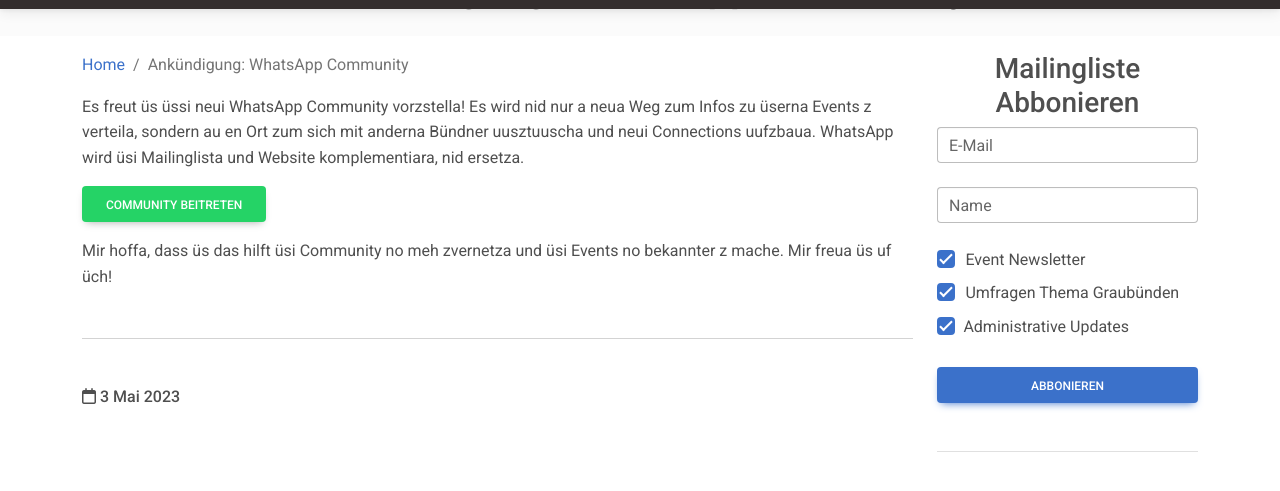
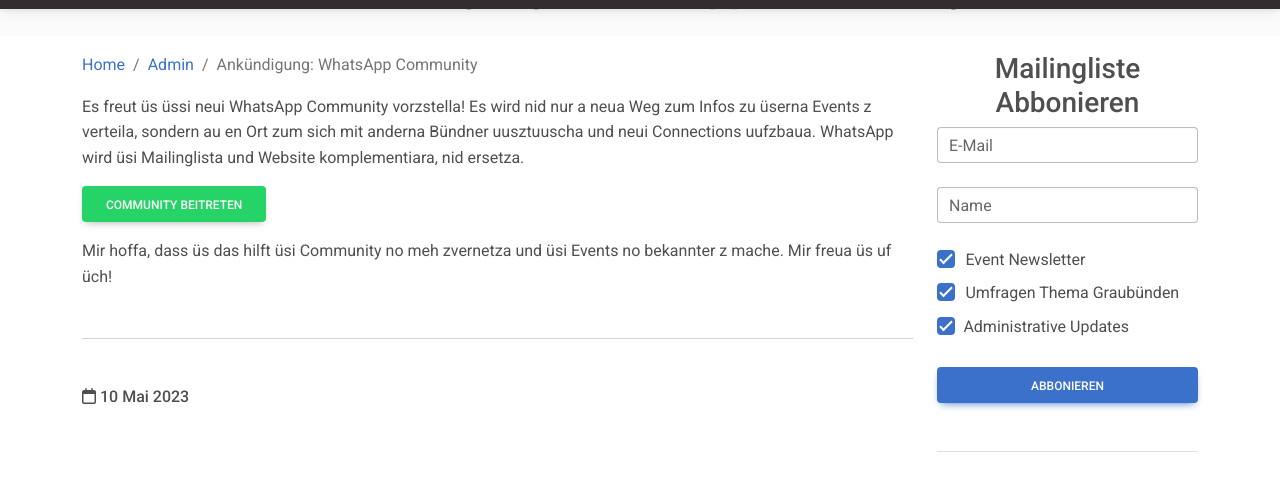
Before and after one commit to edbingo/bc-website, a Jekyll site: the page built from admin/_posts/2023-05-03-whatsapp.md, in a window 1280 px wide, cut to the strip 118-610 px from the top of the page. Built offline with Jekyll 4.4.1, drawn with Linux system fonts in a browser that asks for light colours; nearby versions of some CDN libraries.

Commit message:
update post layout

```diff
--- a/_layouts/post.html
+++ b/_layouts/post.html
@@ -8,9 +8,13 @@ layout: default
                 <nav aria-label="breadcrumb">
                     <ol class="breadcrumb">
                         <li class="breadcrumb-item"><a href="/">Home</a></li>
+                        {% if page.categories contains "events" %} <li class="breadcrumb-item"><a href="/events">Events</a></li> {% endif%}
+                        {% if page.categories contains "admin" %}<li class="breadcrumb-item"><a href="/admin">Admin</a></li> {% endif%}
+                        {% if page.categories contains "archive" %}<li class="breadcrumb-item"><a href="/past">Archiv</a></li> {% endif%}
                         <li class="breadcrumb-item active" aria-current="page">{{page.title}}</li>
                     </ol>
                 </nav>
+
                 {{content}}
 
                 {% if page.map %}
@@ -22,8 +26,11 @@ layout: default
                 </div>
                 {% endif %}
                 <hr class="my-5" />
-
+                {% if page.categories[0] == "events" %}
                 <h6><i class="fa-regular fa-calendar"></i> {% include date-ge.html date=page.date %}</h6>
+                {% else %}
+                <h6><i class="fa-regular fa-calendar"></i> {% include date-ge.html date=site.time %}</h6>
+                {% endif %}
             </div>
 
             <div class="col-md-3 mb-4">
```
